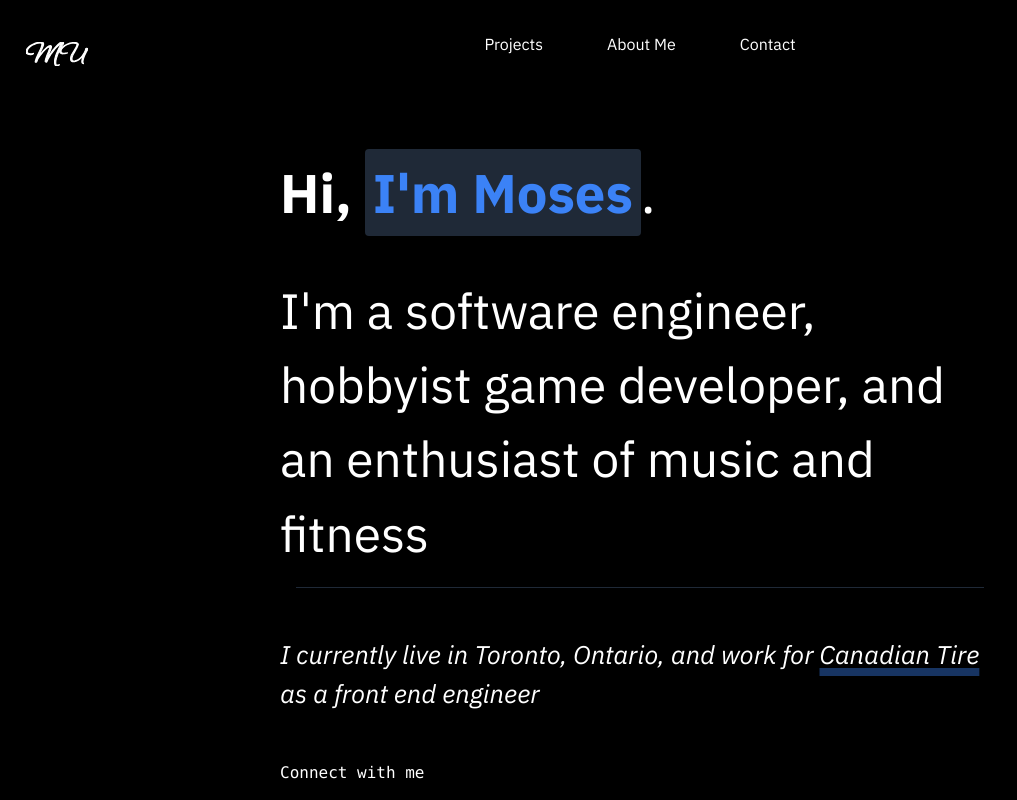
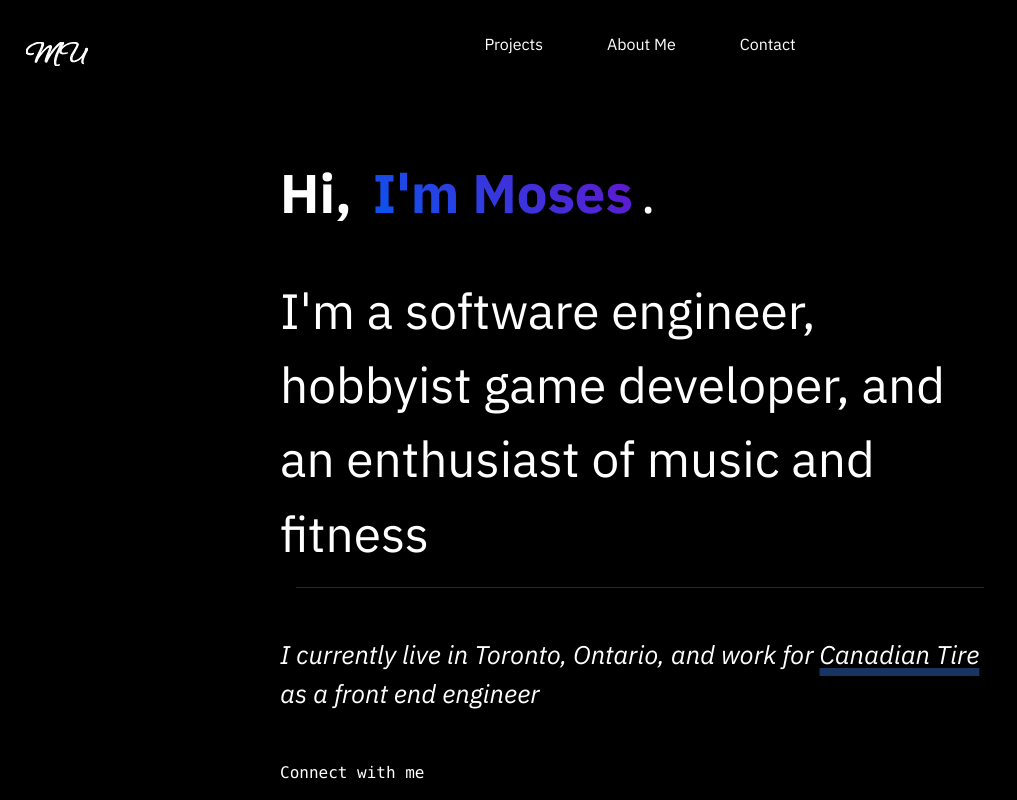
Before and after one commit to iceicles/portfolio, a Next.js app: page / in a window 1280 px wide. Shown: the top 800 px of the page, without its empty margins (0-1017 px from the left). Built offline with nearby package versions, Linux system fonts and the light colour scheme.

Commit message:
style updates

```diff
--- a/app/globals.css
+++ b/app/globals.css
@@ -7,7 +7,19 @@
   --foreground: #ffffff;
   --primary-color: rgb(59 130 246);
   --primary-color-opacity-40: rgb(59 130 246 / 0.4);
-
+  --gradient-color-blue: rgb(3 90 240);
+  --gradient-color-purple: rgb(109 16 202);
+  --main-linear-gradient: linear-gradient(
+    rgb(49, 52, 235),
+    rgb(2, 2, 112),
+    rgb(53 0 105)
+  );
+  --main-linear-gradient-right: linear-gradient(
+    to right,
+    rgb(49, 52, 235),
+    rgb(2, 2, 112),
+    rgb(53 0 105)
+  );
 }
 
 @media (prefers-color-scheme: dark) {
@@ -27,23 +39,96 @@ body {
 }
 
 @layer utilities {
-  /* Customize scrollbar for Webkit browsers (Chrome, Safari, Edge) */
+  /* customize scrollbar for Webkit browsers (Chrome, Safari, Edge) */
   ::-webkit-scrollbar {
     width: 12px; /* Adjust the width of the scrollbar */
   }
 
+  /* styling the scrollbar thumb (the draggable part) */
   ::-webkit-scrollbar-thumb {
-    background-color: var(--primary-color); /* Custom scrollbar thumb color */
-    border-radius: 8px;
+    background: var(
+      --main-linear-gradient
+    ); /* gradient background for the thumb */
+    border-radius: 4px; /* makes the thumb rounded */
+  }
+
+  /* styling the hover state of the thumb */
+  ::-webkit-scrollbar-thumb:hover {
+    background: linear-gradient(
+      var(--gradient-color-purple),
+      var(--gradient-color-blue)
+    ); /* Gradient changes when hovered */
   }
 
   ::-webkit-scrollbar-track {
-    background-color: #000000; /* Custom scrollbar track color */
+    background-color: #000000; /* custom scrollbar track color */
+  }
+
+  /* custom scrollbar styles */
+  .custom-scrollbar {
+    scrollbar-width: auto; /* makes the scrollbar thinner */
+    overscroll-behavior-y: contain; /* ensures scrolling only happens on the modal and not the background as well */
+    overflow-y: scroll;
+    overflow: auto; /* ensures that scrolling happens only when necessary (i.e., if there's content to be scrolled to) */
+  }
+
+  /*for Webkit browsers (Chrome, Safari, Edge) */
+  .custom-scrollbar::-webkit-scrollbar {
+    width: 0.5rem;
+  }
+
+  .custom-scrollbar::-webkit-scrollbar-thumb {
+    background: var(--main-linear-gradient);
+    border-radius: 0.625rem;
+  }
+
+  .custom-scrollbar::-webkit-scrollbar-thumb:hover {
+    background: linear-gradient(
+      var(--gradient-color-purple),
+      var(--gradient-color-blue)
+    ); /* gradient changes when hovered */
+  }
+
+  .custom-scrollbar::-webkit-scrollbar-track {
+    background-color: #000000;
+    border-radius: 0.625rem;
   }
 
   html {
     scrollbar-width: auto;
-    scrollbar-color: var(--primary-color) #000000; /* thumb color and track color for Firefox */
+    /*
+    applying the below changes the scrollbar color for chrome as well
+    need a way to detect firefox and change it specifically for it
+    also: we can't apply gradient to firefox browsers lol
+    scrollbar-color: var(--gradient-color-blue) #000000;  thumb color and track color for Firefox
+
+    */
+  }
+
+  .gradient-text {
+    /* fallback: Set a background color. */
+    background-color: #1f2937;
+    color: var(--primary-color);
+
+    /* create the gradient. */
+    background-image: linear-gradient(
+      45deg,
+      var(--gradient-color-blue),
+      var(--gradient-color-purple)
+    );
+
+    /* set the background size and repeat properties. */
+    background-size: 100%;
+    background-repeat: repeat;
+
+    background-clip: text;
+
+    /* use the text as a mask for the background. */
+    /* this will show the gradient as a text color rather than element bg. */
+    -webkit-background-clip: text;
+    -webkit-text-fill-color: transparent;
+    -moz-background-clip: text;
+    -moz-text-fill-color: transparent;
   }
 
   /* Default styles for all browsers (including Chrome, Firefox, etc.) */
@@ -56,35 +141,11 @@ body {
   }
 
   /* Safari-specific styles (doesn't seem to work currently) */
-  @media not all and (min-resolution:.001dpcm) {
+  @media not all and (min-resolution: 0.001dpcm) {
     .profile-pic {
       -webkit-shape-outside: circle(56%);
       shape-outside: circle(56%);
     }
-  }
-
-  /* custom scrollbar styles */
-  .custom-scrollbar {
-    scrollbar-width: auto; /* makes the scrollbar thinner */
-    scrollbar-color: var(--primary-color) #000000; /* thumb color and track color */
-    overscroll-behavior-y: contain; /* ensures scrolling only happens on the modal and not the background as well */
-    overflow-y: scroll;
-    overflow: auto; /* ensures that scrolling happens only when necessary (i.e., if there's content to be scrolled to) */
-  }
-
-  /* For Webkit browsers (Chrome, Safari, Edge) */
-  .custom-scrollbar::-webkit-scrollbar {
-    width: 0.5rem;
-  }
-
-  .custom-scrollbar::-webkit-scrollbar-thumb {
-    background-color: var(--primary-color);
-    border-radius: 0.625rem;
-  }
-
-  .custom-scrollbar::-webkit-scrollbar-track {
-    background-color: #000000;
-    border-radius: 0.625rem;
   }
 
   /* mobile hamburger Styles */
@@ -129,23 +190,31 @@ body {
 
   /* animates outline */
   .border-button {
-    outline: solid 2px var(--primary-color-opacity-40);
-    transition: outline linear;
+    border-image: linear-gradient(
+        to right,
+        var(--gradient-color-blue) 0%,
+        var(--gradient-color-purple) 100%
+      )
+      1;
+    border-width: 1px;
+    border-style: solid;
   }
 
   /* animates cards */
   .card {
     transition: all 0.3s cubic-bezier(0, 0, 0.5, 1);
-   }
+  }
 
   .card-hover {
-    box-shadow: 0 5px 10px var(--primary-color), 0 -7px 24px -16px var(--primary-color-opacity-40);
-    transform: scale3d(1.1, 1.1, 1.1) translate3d(0.1rem, -0.7rem, 20rem);
+    box-shadow: 0 5px 0px var(--gradient-color-blue),
+      0px -7px 20px -16px var(--gradient-color-purple);
+    transform: scale3d(1.05, 1.05, 1.05) translate3d(0.1rem, -0.7rem, 20rem);
   }
 
   @media (max-width: 768px) {
     .card-hover {
-      box-shadow: 0 2px 5px var(--primary-color), 0 -2px 10px -10px var(--primary-color-opacity-40);
+      box-shadow: 0 2px 5px var(--primary-color),
+        0 -2px 10px -10px var(--primary-color-opacity-40);
       transform: scale3d(1.05, 1.05, 1.05) translate3d(0, -0.2rem, 0);
     }
   }
@@ -163,6 +232,66 @@ body {
     text-decoration-thickness: 0.25rem;
     text-decoration-color: #1f2937;
     text-underline-offset: 0.35rem;
+  }
+
+  .nav-link {
+    position: relative;
+    width: max-content;
+    text-decoration: none;
+  }
+
+  .nav-link::after {
+    content: '';
+    position: absolute;
+    width: 100%;
+    height: 4px;
+    background: var(--main-linear-gradient-right);
+    bottom: 1;
+    left: 0;
+  }
+
+  /* transition header nav link on hover */
+  .nav-link-hover {
+    position: relative;
+    width: max-content;
+    text-decoration: none;
+  }
+
+  .nav-link-hover::after {
+    content: '';
+    position: absolute;
+    width: 0; /* start with width 0 */
+    height: 4px;
+    background: linear-gradient(to right, #1f2937, grey);
+    bottom: 1;
+    left: 0;
+    transition: width 0.3s ease-in-out; /* Smooth transition */
+  }
+
+  .nav-link-hover:hover::after {
+    width: 100%; /* on hover, the width expands to 100% */
+  }
+
+  /* transition footer nav link on hover*/
+  .nav-link-hover-footer {
+    position: relative;
+    width: max-content;
+    text-decoration: none;
+  }
+
+  .nav-link-hover-footer::after {
+    content: '';
+    position: absolute;
+    width: 0; /* start with width 0 */
+    height: 4px;
+    background: linear-gradient(to right, #1f2937, grey);
+    top: 100%;
+    left: 0;
+    transition: width 0.3s ease-in-out; /* Smooth transition */
+  }
+
+  .nav-link-hover-footer:hover::after {
+    width: 100%; /* on hover, the width expands to 100% */
   }
 
   /* used to hide header nav on scroll in mobile */
--- a/components/Card/ProjectCard/index.tsx
+++ b/components/Card/ProjectCard/index.tsx
@@ -69,7 +69,7 @@ export function ProjectCard() {
             <motion.div
               layoutId={`card-${active.title}-${id}`}
               ref={ref}
-              className='w-full max-w-[500px] h-full md:h-fit md:max-h-[90%] flex flex-col bg-black sm:rounded-3xl overflow-hidden lg:border-y'
+              className='w-full max-w-[500px] h-full md:h-fit md:max-h-[90%] flex flex-col bg-black sm:rounded-3xl overflow-hidden lg:border-t-2 border-t-gradientColorBlue lg:border-b-2 border-b-gradientColorPurple'
             >
               <motion.div layoutId={`image-${active.title}-${id}`}>
                 <Image
@@ -145,7 +145,7 @@ export function ProjectCard() {
             layoutId={`card-${card.title}-${id}`}
             key={`card-${card.title}-${id}`}
             onClick={() => setActive(card)}
-            className='max-lg:border-button p-4 mb-2 flex flex-col md:flex-row justify-between items-center  rounded-xl shadow-2xl shadow-blue-500/30 cursor-pointer lg:hover:border-button border border-solid lg:border-none'
+            className='max-lg:border-button p-4 mb-4 flex flex-col md:flex-row justify-between items-center  rounded-xl shadow-2xl shadow-blue-500/30 cursor-pointer lg:hover:border-button border border-solid lg:border-none'
           >
             <div className='flex gap-4 flex-col md:flex-row '>
               <motion.div
--- a/components/Footer/index.tsx
+++ b/components/Footer/index.tsx
@@ -29,7 +29,9 @@ const Footer: FC<{}> = ({}) => {
                     href={footer.href}
                     prefetch={true}
                     className={
-                      isActive(footer.href, pathname) ? '' : 'hover:hover-link'
+                      isActive(footer.href, pathname)
+                        ? ''
+                        : 'nav-link-hover-footer'
                     }
                   >
                     {footer.value}
--- a/components/Navigation/HeaderNav/MobileHamburgerNav/index.tsx
+++ b/components/Navigation/HeaderNav/MobileHamburgerNav/index.tsx
@@ -121,7 +121,7 @@ export const MobileHamburgerNav: FC<{}> = ({}) => {
                     href={el.href}
                     linkItemStyle={
                       isActive(el.href, pathname)
-                        ? 'no-underline font-bold bg-blue-500/40 p-1 rounded'
+                        ? 'no-underline font-bold p-1 rounded bg-gradient-to-r from-blue-800 to-purple-950'
                         : ''
                     }
                   />
--- a/containers/home-page/hero-section/ProfileHeading/ProfileHeading.tsx
+++ b/containers/home-page/hero-section/ProfileHeading/ProfileHeading.tsx
@@ -7,7 +7,7 @@ const ProfileHeading: FC<{}> = ({}) => {
       <h1 className='text-[clamp(1.8rem,1rem+3vw,3.5rem)] mb-[calc(1.25rem*2)]'>
         <strong className=''>
           Hi,{' '}
-          <span className='text-primaryColor bg-gray-800 rounded p-2 '>
+          <span className='gradient-text bg-gray-800 rounded p-2 '>
             I'm Moses
           </span>
         </strong>
@@ -17,7 +17,7 @@ const ProfileHeading: FC<{}> = ({}) => {
         I'm a software engineer, hobbyist game developer, and an enthusiast of
         music and fitness
       </h2>
-      <hr className='m-4 p-4 border-gray-800' />
+      <hr className='m-4 p-4 border-slate-800' />
       <p className='text-[clamp(1rem,.6rem+2vw,1.6rem)] mb-[calc(1.5rem*2)]'>
         <i>
           I currently live in Toronto, Ontario, and work for {}
--- a/tailwind.config.ts
+++ b/tailwind.config.ts
@@ -13,7 +13,10 @@ const config: Config = {
         background: "var(--background)",
         foreground: "var(--foreground)",
         primaryColor: "var(--primary-color)",
-        primaryColorOpacityForty: " var(--primary-color-opacity-40)"
+        primaryColorOpacityForty: " var(--primary-color-opacity-40)",
+        gradientColorBlue: "var(--gradient-color-blue)",
+        gradientColorPurple: "var(--gradient-color-purple)",
+        gradientColorBluePurple: "var(--main-linear-gradient)" // not in use
       },
       animation: {
         'logo-spin': 'rotateYanim 2s linear',
```
Also changed, not shown: components/Header/index.tsx (+4 -4 lines), containers/about-page/main-section/index.tsx (+4 -4 lines).
